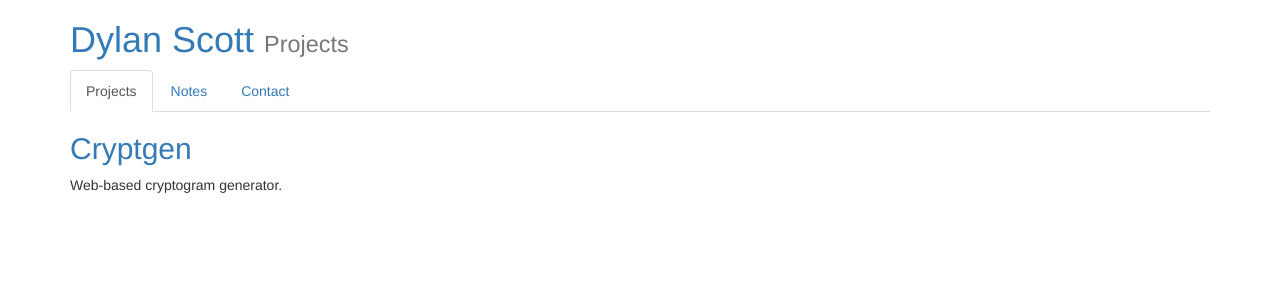
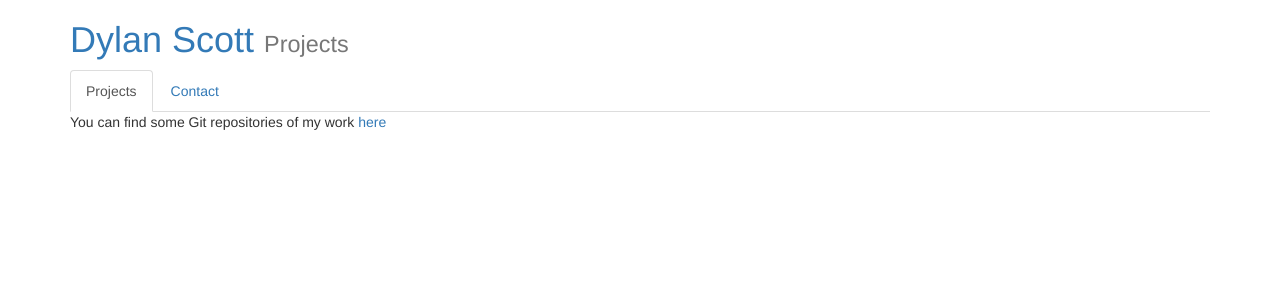
Before and after one commit to dylanjgscott/weblog, a Flask app: page /projects in a window 1280 px wide. Shown: the top 300 px of the page. Run offline with Flask 2, Linux system fonts and the light colour scheme; data comes from the database, SQL or seed files in the repository; both versions use the stored data as it was before the commit; some libraries are stand-ins or nearby versions.

Commit message:
Remove notes section. add link to git page.

```diff
--- a/weblog/templates/projects.html
+++ b/weblog/templates/projects.html
@@ -1,7 +1,6 @@
 {% extends "weblog.html" %}
 {% block content %}
-    {% for project in projects %}
-        <h2><a href="{{ project.url }}">{{ project.title }}</a></h2>
-        <p>{{ project.description }}</p>
-    {% endfor %}
+    <p>
+        You can find some Git repositories of my work <a href="https://git.dylanscott.com.au/">here</a>
+    </p>
 {% endblock %}
--- a/weblog/templates/weblog.html
+++ b/weblog/templates/weblog.html
@@ -15,9 +15,6 @@
                 <li role="presentation"{% if title == "Projects" %} class="active"{% endif %}>
                     <a href="{{ url_for('weblog.projects') }}">Projects</a>
                 </li>
-                <li role="presentation"{% if title == "Notes" %} class="active"{% endif %}>
-                    <a href="{{ url_for('weblog.notes') }}">Notes</a>
-                </li>
                 <li role="presentation"{% if title == "Contact" %} class="active"{% endif %}>
                     <a href="{{ url_for('weblog.contact') }}">Contact</a>
                 </li>
--- a/weblog/views.py
+++ b/weblog/views.py
@@ -3,8 +3,6 @@ from flask import Blueprint, render_template
 import sqlite3
 
 weblog = Blueprint('weblog', __name__, template_folder='templates', static_folder='static')
-
-database_file = 'weblog/weblog.db'
 
 @weblog.route('/')
 def index():
@@ -12,21 +10,7 @@ def index():
 
 @weblog.route('/projects')
 def projects():
-    with sqlite3.connect(database_file) as conn:
-        conn.row_factory = sqlite3.Row
-        c = conn.cursor()
-        c.execute('select * from projects;')
-        projects = c.fetchall()
-    return render_template('projects.html', title='Projects', projects=projects)
-
-@weblog.route('/notes')
-def notes():
-    with sqlite3.connect(database_file) as conn:
-        conn.row_factory = sqlite3.Row
-        c = conn.cursor()
-        c.execute('select * from notes;')
-        notes = c.fetchall()
-    return render_template('notes.html', title='Notes', notes=notes)
+    return render_template('projects.html', title='Projects')
 
 @weblog.route('/contact')
 def contact():
```
Also changed, not shown: weblog/templates/notes.html (deleted, +0 -7 lines), weblog/weblog.db (deleted).
